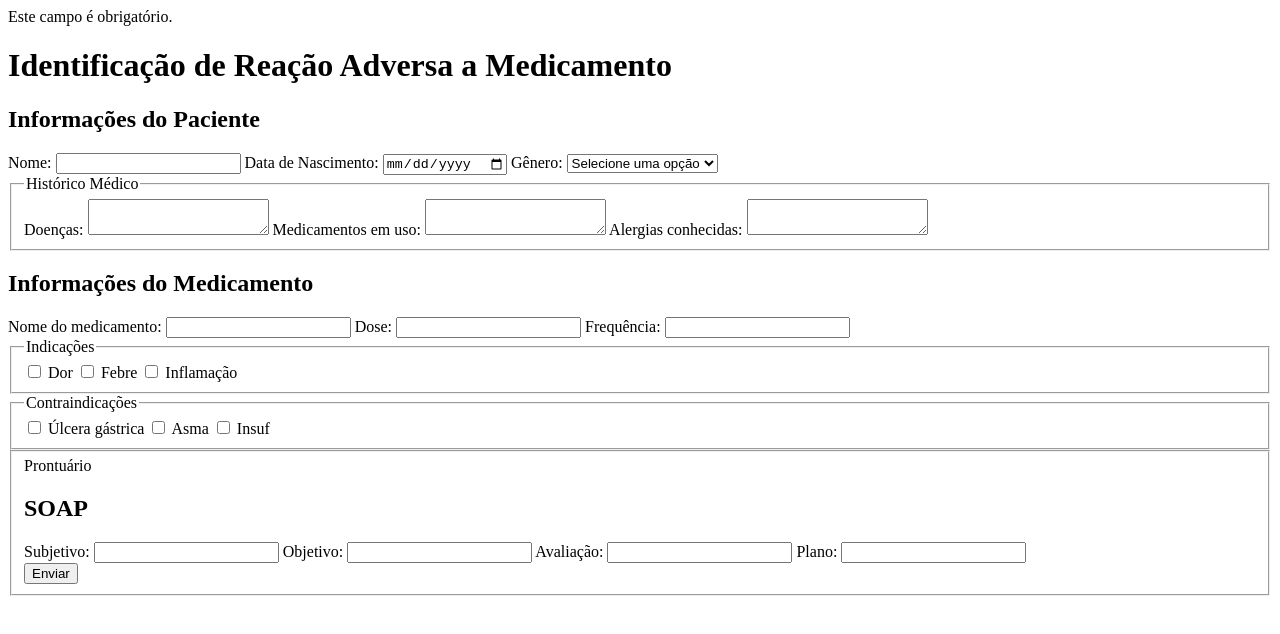
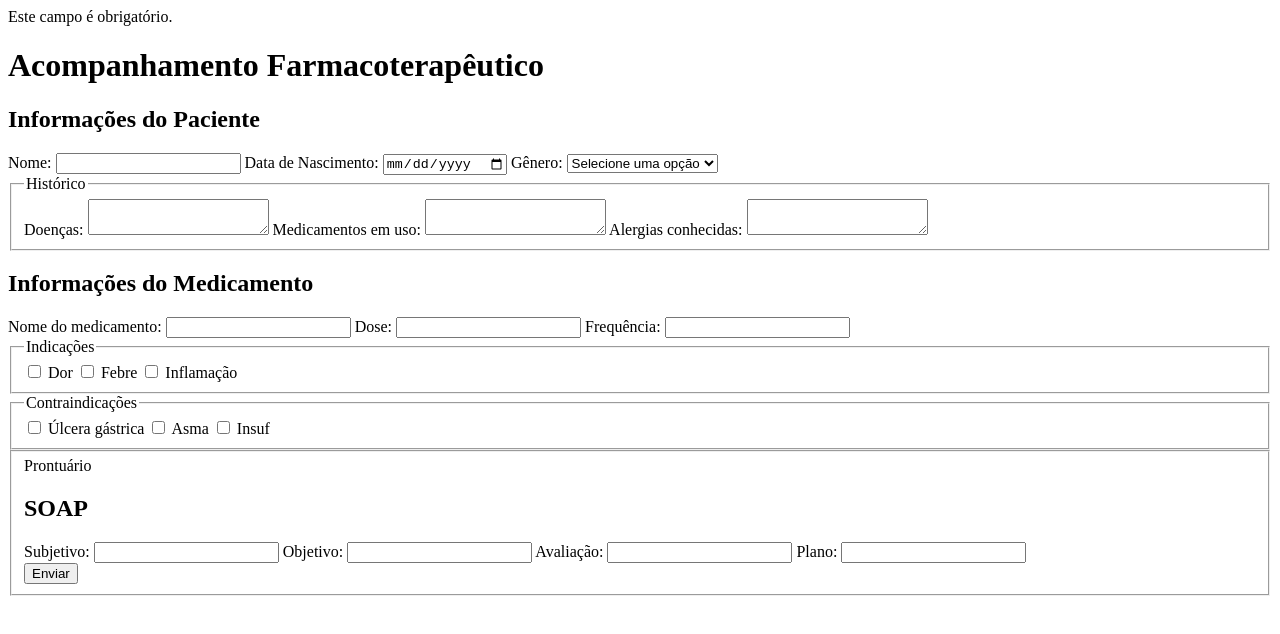
Before and after one commit to darlansouza81/prontuario, a website: page index.html in a window 1280 px wide. Drawn offline with nearby package versions, Linux system fonts and the light colour scheme.

```diff
--- a/index.html
+++ b/index.html
@@ -12,7 +12,7 @@
 
 <body>
   <header>
-    <h1>Identificação de Reação Adversa a Medicamento</h1>
+    <h1>Acompanhamento Farmacoterapêutico</h1>
   </header>
   <main>
     <section>
@@ -32,7 +32,7 @@
       </select>
 
       <fieldset>
-        <legend>Histórico Médico</legend>
+        <legend>Histórico</legend>
         <label for="doencas">Doenças:</label>
         <textarea id="doencas" name="doencas"></textarea>
 
```
